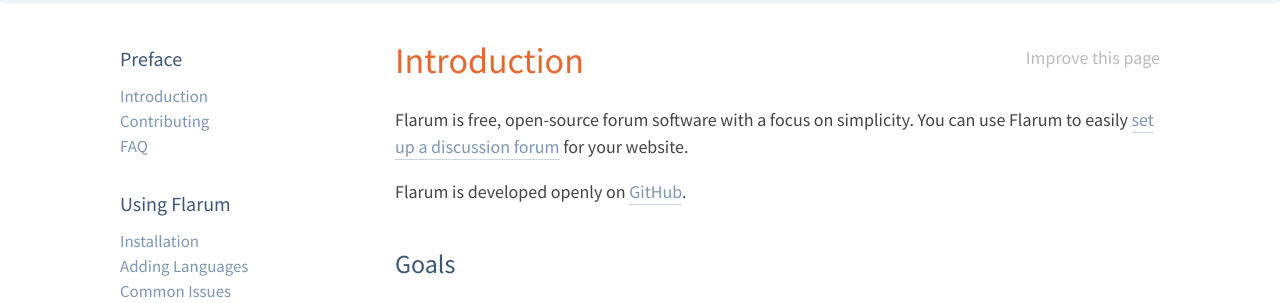
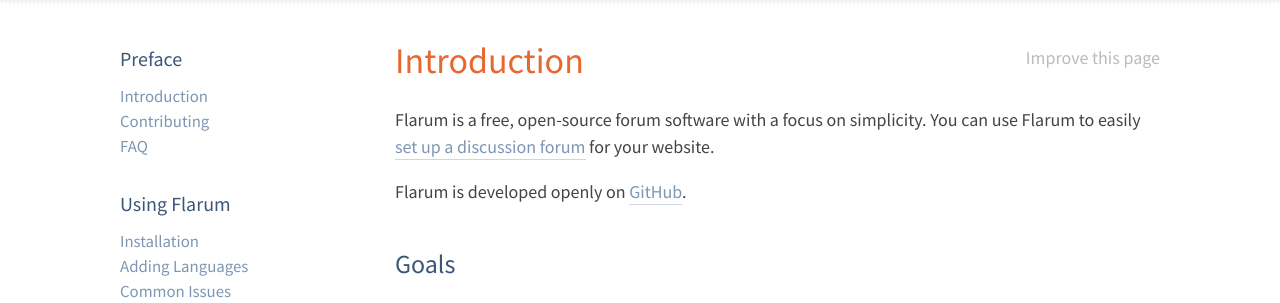
Before and after one commit to flarum/flarum.github.io, a Jekyll site: the page built from _docs/index.md, in a window 1280 px wide. Shown: the part 237-540 px from the top of the page. Built offline with Jekyll 4.4.1, drawn with Linux system fonts in a browser that asks for light colours; nearby versions of some CDN libraries; comment, search, counter and statistics services are not loaded.

```diff
--- a/_docs/index.md
+++ b/_docs/index.md
@@ -3,7 +3,7 @@ layout: docs
 title: Introduction
 permalink: /docs/
 ---
-Flarum is free, open-source forum software with a focus on simplicity. You can use Flarum to easily [set up a discussion forum]({{ site.baseurl }}/docs/installation) for your website.
+Flarum is a free, open-source forum software with a focus on simplicity. You can use Flarum to easily [set up a discussion forum]({{ site.baseurl }}/docs/installation) for your website.
 
 Flarum is developed openly on [GitHub](https://github.com/flarum/flarum).
 
```
